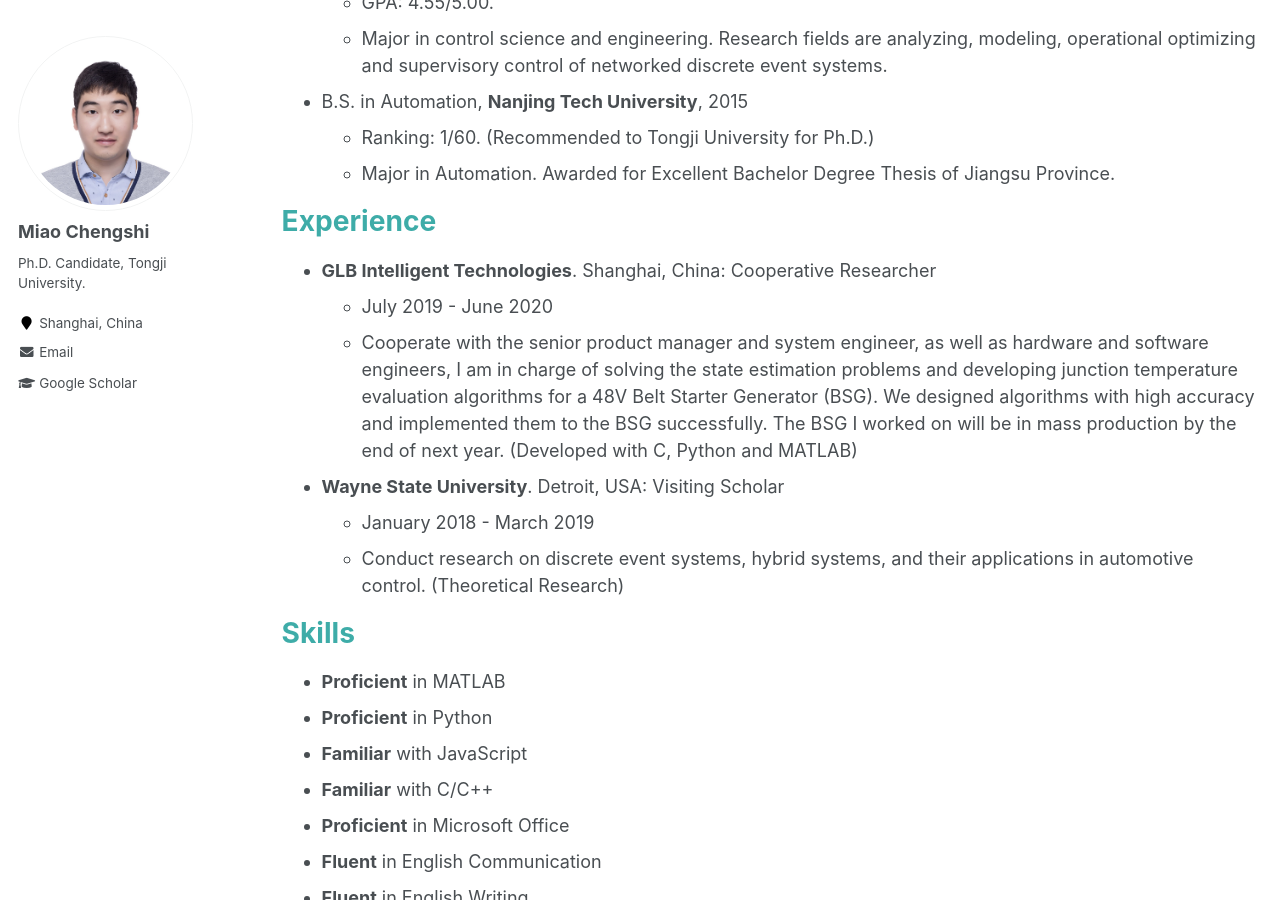
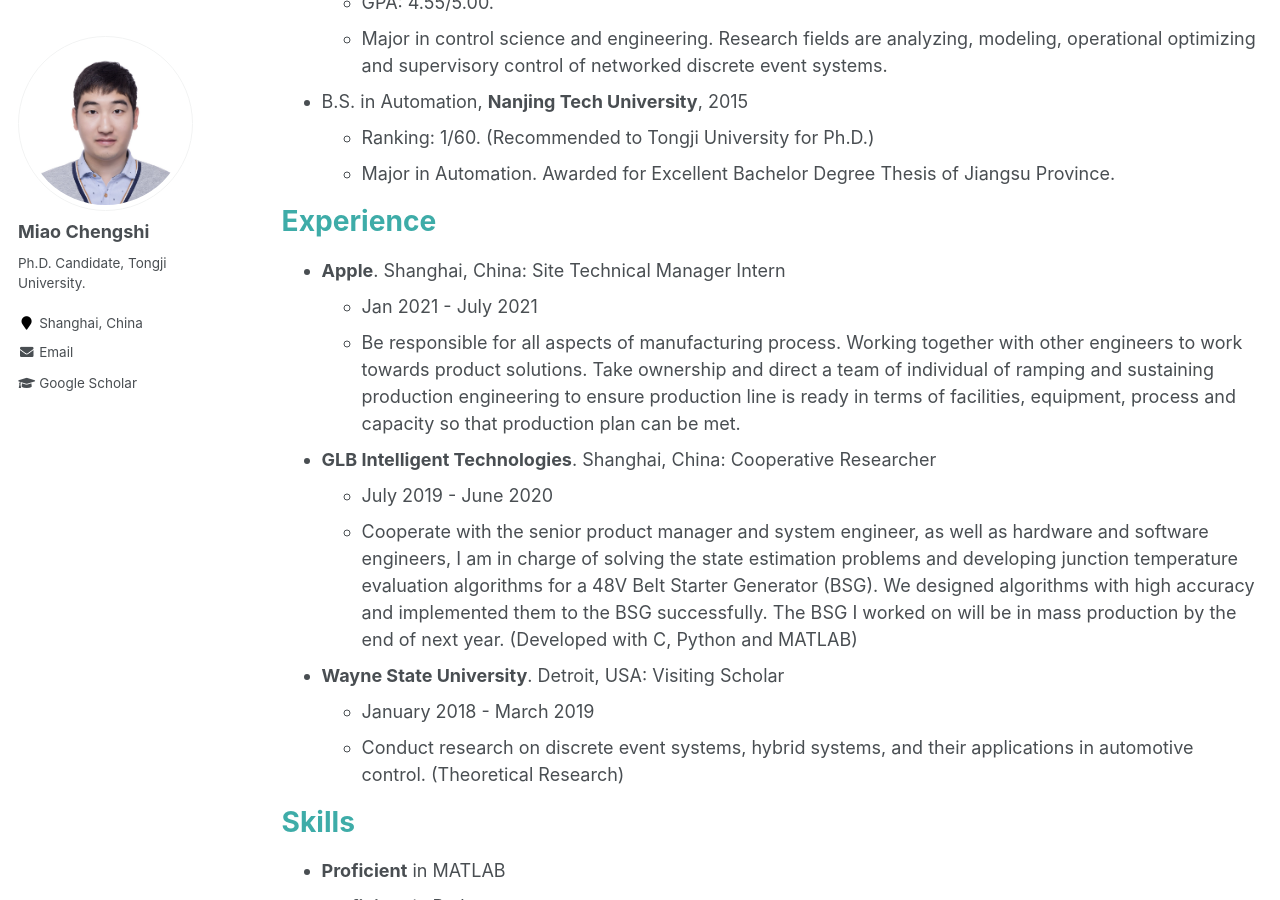
Before and after one commit to miaochengshi/miaochengshi.github.io, a Jekyll site: the page built from _pages/cv.md, in a window 1280 px wide and 900 px high, scrolled down 361 px. Built offline with Jekyll 4.4.1, drawn with Linux system fonts in a browser that asks for light colours.

Commit message:
Update cv.md

```diff
--- a/_pages/cv.md
+++ b/_pages/cv.md
@@ -25,6 +25,11 @@ optimizing and supervisory control of networked discrete event systems.
 
 Experience
 ======
+
+* **Apple**. Shanghai, China: Site Technical Manager Intern
+  * Jan 2021 - July 2021
+  * Be responsible for all aspects of manufacturing process. Working together with other engineers to work towards product solutions. Take ownership and direct a team of individual of ramping and sustaining production engineering to ensure production line is ready in terms of facilities, equipment, process and capacity so that production plan can be met.
+
 * **GLB Intelligent Technologies**. Shanghai, China: Cooperative Researcher
   * July 2019 - June 2020
   * Cooperate with the senior product manager and system engineer, as well as hardware and software engineers, I am in charge of solving the state estimation problems and developing junction temperature evaluation algorithms for a 48V Belt Starter Generator (BSG). We designed algorithms with high accuracy and implemented them to the BSG successfully. The BSG I worked on will be in mass production by the end of next year. (Developed with C, Python and MATLAB)
```
